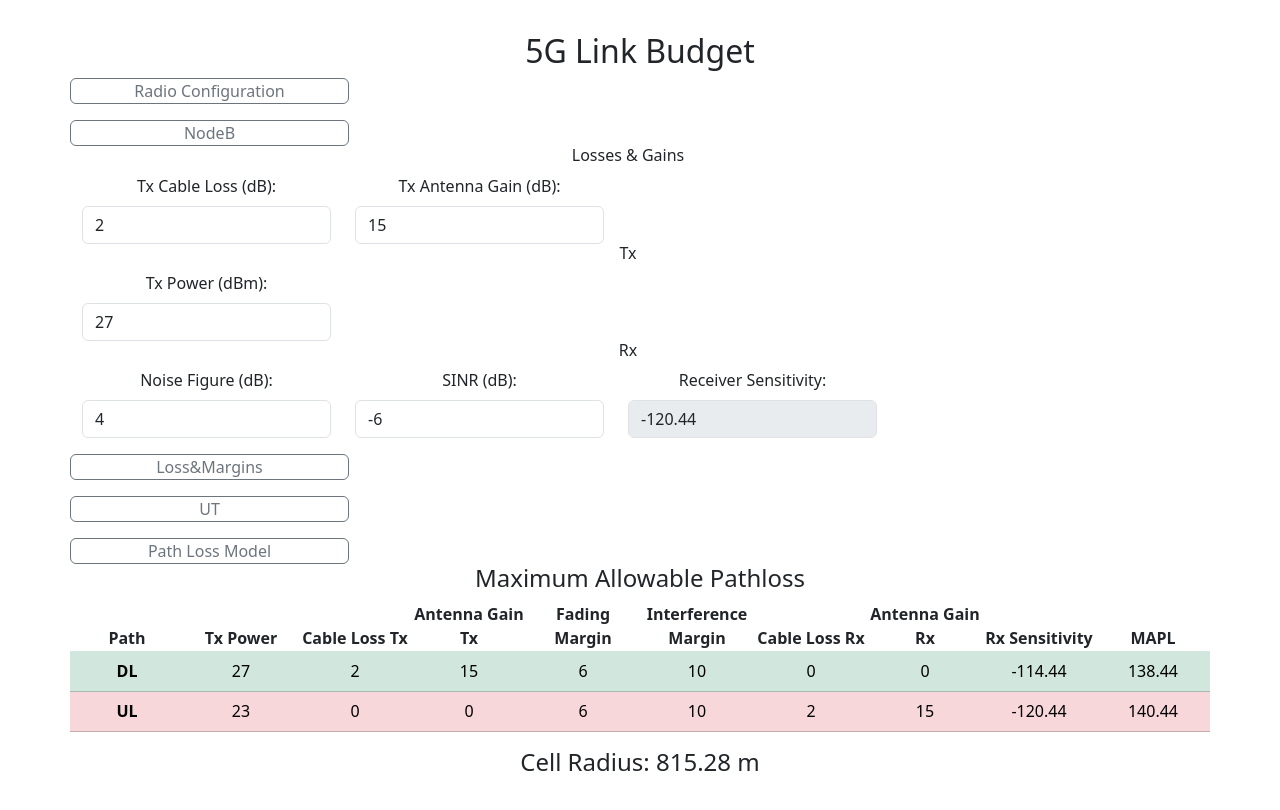
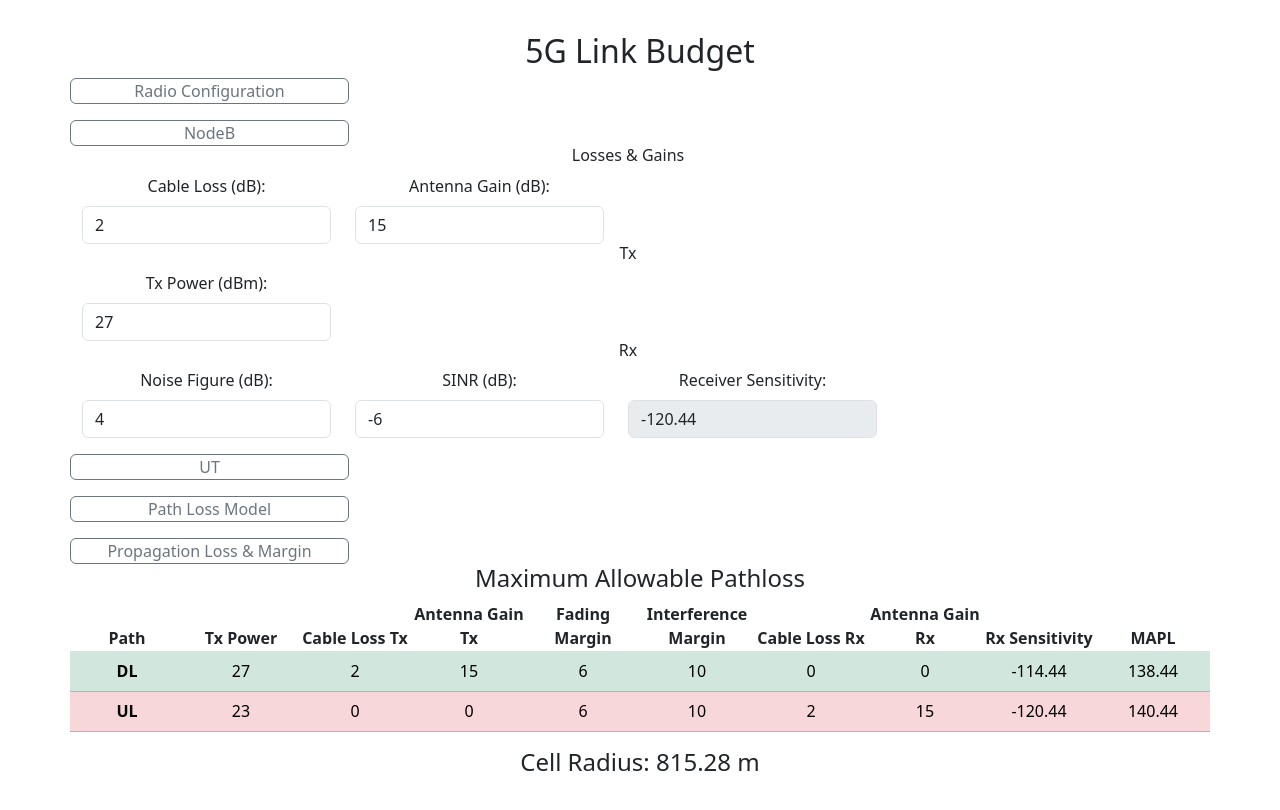
Before and after one commit to stroblp/link-budget-5G, a Svelte app: page / in a window 1280 px wide. Both pictures are taken after a click on the button "NodeB". Shown: the top 810 px of the page. Built offline with nearby package versions, Linux system fonts and the light colour scheme.

Commit message:
update labels

```diff
--- a/src/PathLoss5G.svelte
+++ b/src/PathLoss5G.svelte
@@ -287,7 +287,7 @@
       <div class="row collapse" id="nodeB">
         <div class="col-3">
           <label for="transmitCableLoss" class="form-label"
-            >Tx Cable Loss (dB):</label
+            >Cable Loss (dB):</label
           >
           <input
             type="number"
@@ -297,7 +297,7 @@
         </div>
         <div class="col-3">
           <label for="transmitterGain" class="form-label"
-            >Tx Antenna Gain (dB):</label
+            >Antenna Gain (dB):</label
           >
           <input
             type="number"
@@ -347,47 +347,7 @@
       </div>
     </div>
 
-    <div class="w-100 mb-3"></div>
-    <div class="row">
-      <button
-        class="btn btn-outline-secondary custom-height col-3"
-        type="button"
-        data-bs-toggle="collapse"
-        data-bs-target="#losses"
-        aria-expanded="false"
-        aria-controls="collapseExample"
-      >
-        Loss&Margins
-      </button>
-      <div class="row collapse" id="losses">
-        <div class="col-3">
-          <label for="interferenceMargin" class="form-label"
-            >Interference Margin (dB):</label
-          >
-          <input
-            type="number"
-            class="form-control"
-            bind:value={interferenceMargin}
-          />
-        </div>
-        <div class="col-3">
-          <label for="fadingMargin" class="form-label"
-            >Fading Margin (dB):</label
-          >
-          <input type="number" class="form-control" bind:value={fadingMargin} />
-        </div>
-        <div class="col-3">
-          <label for="penetrationLoss" class="form-label"
-            >Penetration Loss (dB):</label
-          >
-          <input
-            type="number"
-            class="form-control"
-            bind:value={penetrationLoss}
-          />
-        </div>
-      </div>
-    </div>
+
 
     <div class="w-100 mb-3"></div>
     <div class="row">
@@ -405,7 +365,7 @@
       <div class="row collapse" id="ueconf">
         <div class="col-3">
           <label for="transmitCableLoss" class="form-label"
-            >Tx Cable Loss (dB):</label
+            >Cable Loss (dB):</label
           >
           <input
             type="number"
@@ -415,7 +375,7 @@
         </div>
         <div class="col-3">
           <label for="transmitterGain" class="form-label"
-            >Tx Antenna Gain (dB):</label
+            >Antenna Gain (dB):</label
           >
           <input
             type="number"
@@ -485,21 +445,61 @@
       <div class="row collapse" id="pathlosstype">
         <div class="btn-group" role="group" aria-label="Basic radio toggle button group">
           <input type="radio" class="btn-check" name="btnradio" id="btnradio1" autocomplete="off" disabled>
-          <label class="btn btn-outline-primary" for="btnradio1">RMs-LOS</label>
+          <label class="btn btn-outline-secondary" for="btnradio1">RMs-LOS</label>
 
           <input type="radio" class="btn-check" name="btnradio" id="btnradio2" autocomplete="off">
-          <label class="btn btn-outline-primary" for="btnradio2">RMa-NLOS</label>
+          <label class="btn btn-outline-secondary" for="btnradio2">RMa-NLOS</label>
 
           <input type="radio" class="btn-check" name="btnradio" id="btnradio3" autocomplete="off"  disabled>
-          <label class="btn btn-outline-primary" for="btnradio3">UMs-LOS</label>
+          <label class="btn btn-outline-secondary" for="btnradio3">UMs-LOS</label>
 
           <input type="radio" class="btn-check" name="btnradio" id="btnradio4" autocomplete="off"  checked>
-          <label class="btn btn-outline-primary" for="btnradio4">UMa-NLOS</label>
+          <label class="btn btn-outline-secondary" for="btnradio4">UMa-NLOS</label>
         </div>
       </div>
       </div>
 
-
+      <div class="w-100 mb-3"></div>
+      <div class="row">
+        <button
+          class="btn btn-outline-secondary custom-height col-3"
+          type="button"
+          data-bs-toggle="collapse"
+          data-bs-target="#losses"
+          aria-expanded="false"
+          aria-controls="collapseExample"
+        >
+          Propagation Loss & Margin
+        </button>
+        <div class="row collapse" id="losses">
+          <div class="col-3">
+            <label for="interferenceMargin" class="form-label"
+              >Interference Margin (dB):</label
+            >
+            <input
+              type="number"
+              class="form-control"
+              bind:value={interferenceMargin}
+            />
+          </div>
+          <div class="col-3">
+            <label for="fadingMargin" class="form-label"
+              >Fading Margin (dB):</label
+            >
+            <input type="number" class="form-control" bind:value={fadingMargin} />
+          </div>
+          <div class="col-3">
+            <label for="penetrationLoss" class="form-label"
+              >Penetration Loss (dB):</label
+            >
+            <input
+              type="number"
+              class="form-control"
+              bind:value={penetrationLoss}
+            />
+          </div>
+        </div>
+      </div>
 
 
 
```
